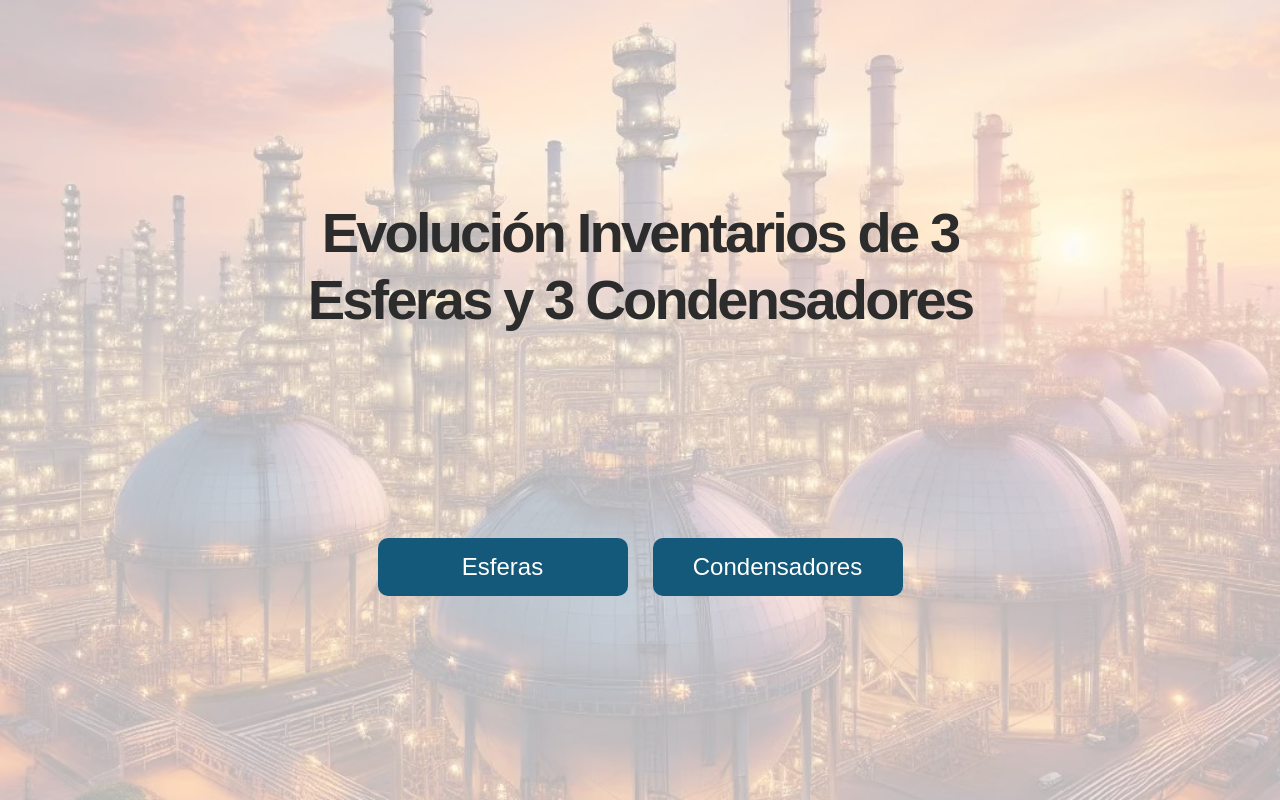
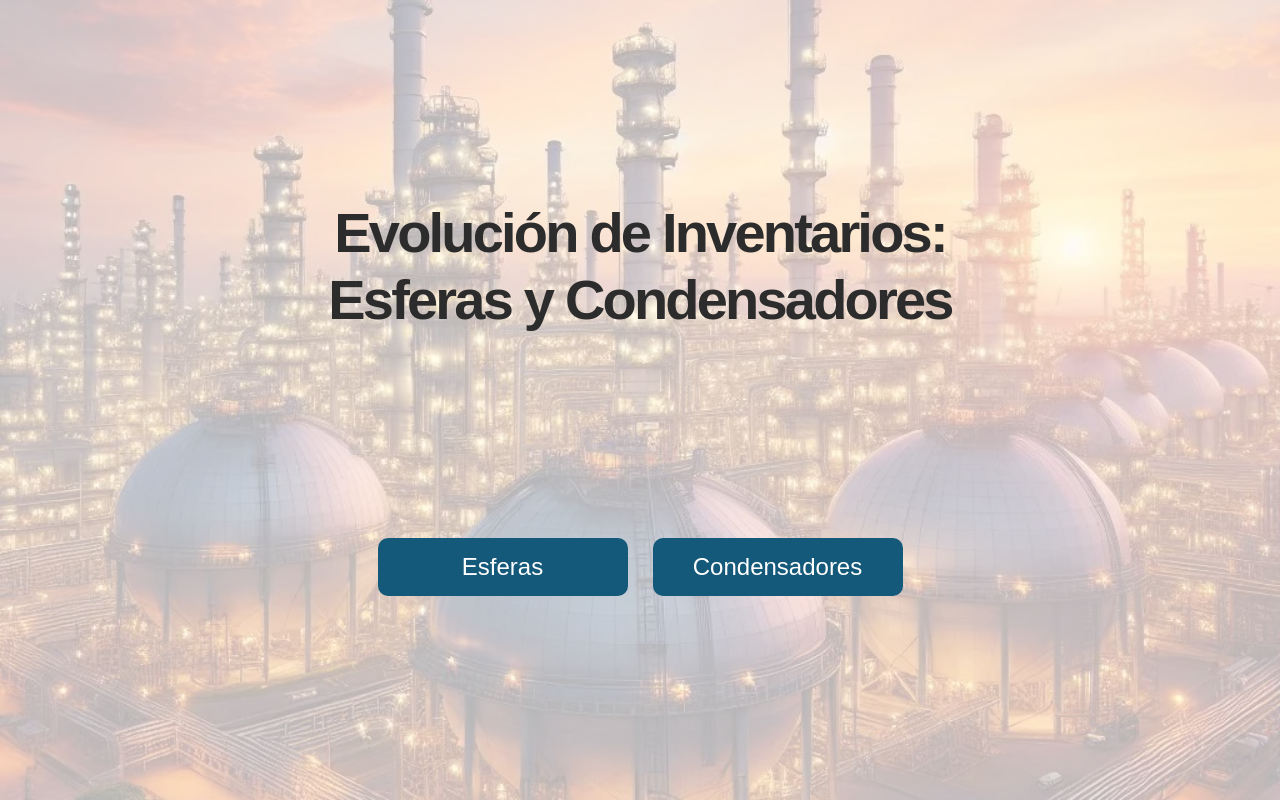
Before and after one commit to victorwcv/js-vanilla, a React (Vite) app: page / in a window 1280 px wide. Built offline with nearby package versions, Linux system fonts and the light colour scheme.

Commit message:
small change in title

```diff
--- a/src/pages/Home/Home.jsx
+++ b/src/pages/Home/Home.jsx
@@ -10,7 +10,7 @@ const Home = () => {
           className="background"
         />
       <div className="main-container">
-        <h1>Evolución Inventarios de 3 Esferas y 3 Condensadores</h1>
+        <h1>Evolución de Inventarios: Esferas y Condensadores</h1>
         <div className="buttons-container">
           <Button link="./esferas" text="Esferas" />
           <Button link="./condensadores" text="Condensadores" />
```
